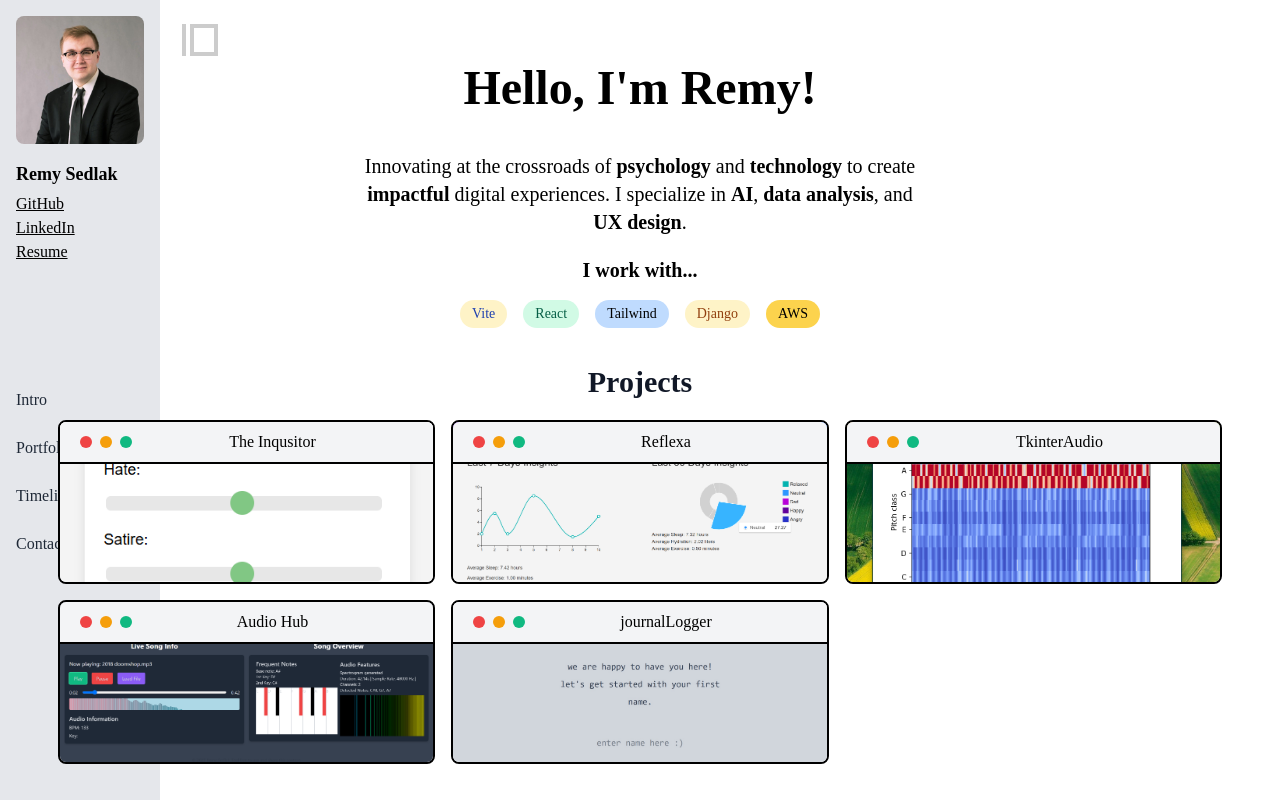
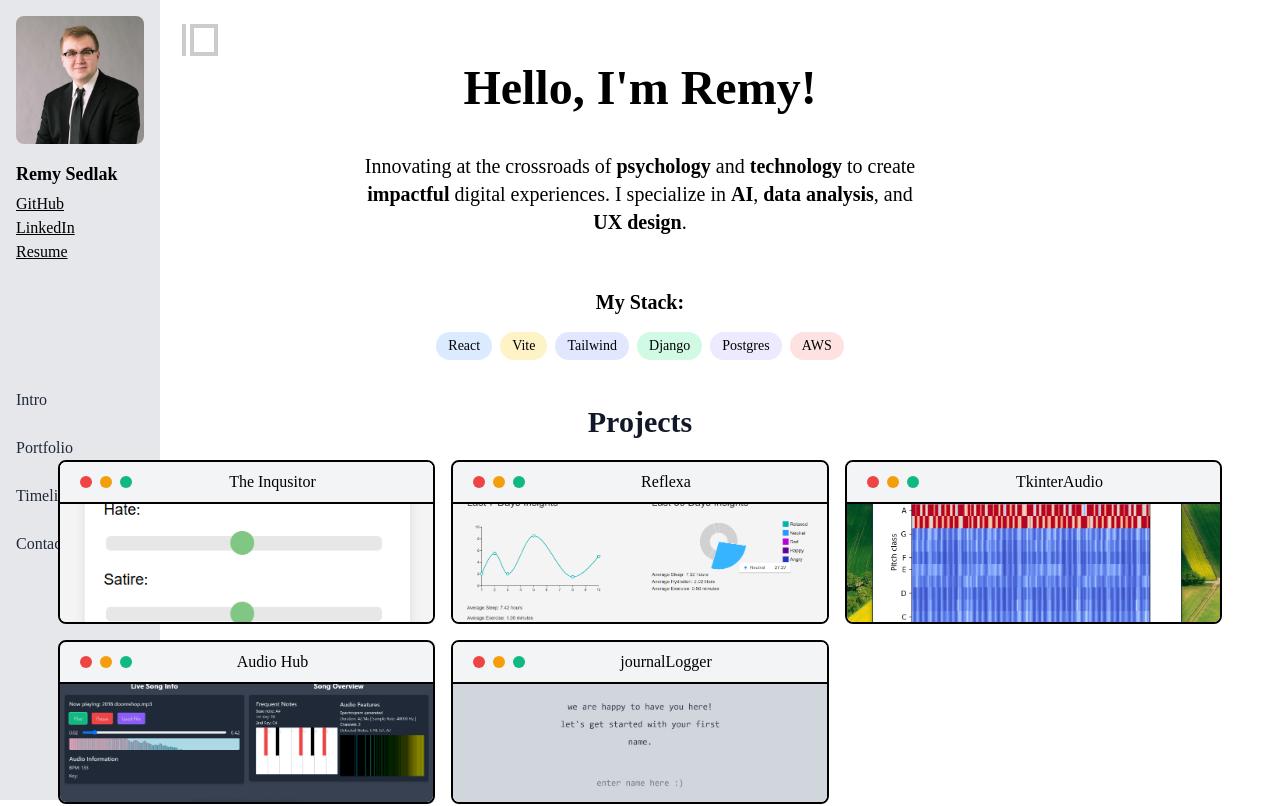
Before and after one commit to remysedlak/portfolio, a React (Vite) app: page / in a window 1280 px wide. Shown: the top 806 px of the page. Built offline with nearby package versions, Linux system fonts and the light colour scheme; a web font is replaced by a local one.

Commit message:
clean tech stack

```diff
--- a/src/components/Intro.jsx
+++ b/src/components/Intro.jsx
@@ -35,17 +35,21 @@ import Title from './Title';
                     Innovating at the crossroads of <b>psychology</b> and <b>technology</b> to create <b>impactful</b> digital experiences.
                     I specialize in <b>AI</b>, <b>data analysis</b>, and <b>UX design</b>.
                 </p>
-                <p className="mt-4 text-xl font-semibold">I work with...</p>
-                <div className="flex flex-wrap justify-center mt-4 space-x-4">
-                    <span className="px-3 py-1 bg-yellow-100 text-blue-800 rounded-full text-sm font-medium">Vite</span>
-                    <span className="px-3 py-1 bg-green-100 text-green-800 rounded-full text-sm font-medium">React</span>
-                    <span className="px-3 py-1 bg-blue-200 text-teal-800 rounded-full text-sm font-medium">Tailwind</span>
-                    <span className="px-3 py-1 bg-yellow-100 text-yellow-800 rounded-full text-sm font-medium">Django</span>
-                    <span className="px-3 py-1 bg-yellow-300 text-orange-800 rounded-full text-sm font-medium">AWS</span>
+                <div className="flex flex-col h-8 items-center my-8 p-4 sm:mb-16">
+                    <p className="text-xl font-semibold">My Stack:</p>
+                    <div className="flex flex-wrap justify-center my-4 gap-x-2 gap-y-2">
+                        <span className="px-3 py-1 bg-blue-100 text-black rounded-full text-sm font-medium">React</span>
+                        <span className="px-3 py-1 bg-yellow-100 text-black rounded-full text-sm font-medium">Vite</span>
+                        <span className="px-3 py-1 bg-indigo-100 text-black rounded-full text-sm font-medium">Tailwind</span>
+                        <span className="px-3 py-1 bg-green-100 text-black rounded-full text-sm font-medium">Django</span>
+                        <span className="px-3 py-1 bg-purple-100 text-black rounded-full text-sm font-medium">Postgres</span>
+                        <span className="px-3 py-1 bg-red-100 text-black rounded-full text-sm font-medium">AWS</span>
+
+                    </div>
                 </div>
                 </div>
             </div>
-            <div className="sm:hidden block flex flex-row space-x-6 py-8">
+            <div className="sm:hidden block flex flex-row space-x-6 py-8 mt-16">
                 <a
                 href="https://www.linkedin.com/in/remysedlak/"
                 target="_blank"
```
